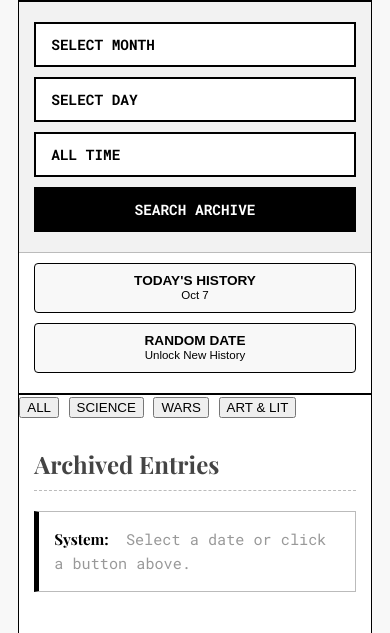
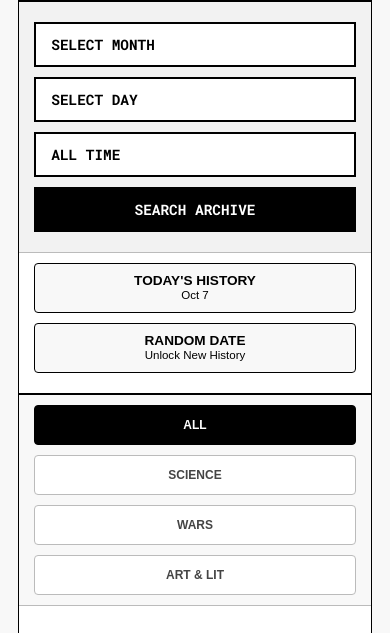
Before and after one commit to Abhisheksarda4888/Historical-Event-Lookup, a plain HTML site: page index.html in a window 390 px wide. Shown: the part 197-830 px from the top of the page. Drawn offline with nearby package versions, Linux system fonts and the light colour scheme.

Commit message:
Update style.css

```diff
--- a/style.css
+++ b/style.css
@@ -90,12 +90,11 @@ header h1 {
 
 .controls {
     display: flex;
-    flex-wrap: wrap; /* Allows controls to wrap gracefully if necessary */
+    flex-wrap: wrap;
     gap: 15px;
 }
 
 .control-input, .control-button {
-    /* Updated flex-grow values to ensure controls fit well on one line */
     flex-grow: 1;
     height: 45px;
     font-family: var(--font-body);
@@ -122,7 +121,7 @@ header h1 {
 }
 
 .control-button {
-    flex-grow: 0; /* Ensures the search button doesn't take up too much space */
+    flex-grow: 0;
     background-color: var(--color-primary);
     color: var(--color-secondary);
     border: none;
@@ -174,6 +173,43 @@ header h1 {
     font-size: 0.85em;
     font-weight: 400;
     text-transform: none;
+}
+
+
+/* --- CATEGORY BUTTON STYLES --- */
+.category-wrapper {
+    padding: 10px 30px;
+    background-color: var(--color-background);
+    display: flex;
+    justify-content: space-between;
+    gap: 8px;
+    border-bottom: 1px solid var(--color-border);
+}
+
+.category-button {
+    flex-grow: 1;
+    height: 40px;
+    background-color: var(--color-secondary);
+    color: #444;
+    border: 1px solid var(--color-border);
+    font-size: 0.75em;
+    font-weight: 700;
+    text-transform: uppercase;
+    border-radius: 4px;
+    transition: all 0.2s;
+    cursor: pointer;
+    padding: 0 5px;
+}
+
+.category-button:hover {
+    color: var(--color-primary);
+    border-color: var(--color-primary);
+}
+
+.active-category {
+    background-color: var(--color-primary);
+    color: var(--color-secondary) !important;
+    border-color: var(--color-primary) !important;
 }
 
 
@@ -271,25 +307,17 @@ header h1 {
         margin-left: 0;
     }
 
-    .controls {
+    .controls, .category-wrapper, .quick-searches-wrapper {
         flex-direction: column;
         gap: 10px;
     }
 
-    .quick-searches-wrapper {
-        flex-direction: column;
-    }
-
-    .control-input, .control-button, .quick-button {
+    .control-input, .control-button, .quick-button, .category-button {
         width: 100%;
         margin: 0;
     }
-    /* Ensure the new filter element is full-width on mobile */
-    #yearFilter {
-        width: 100%;
-    }
 
-    header, .controls-wrapper, .quick-searches-wrapper, .results-area {
+    header, .controls-wrapper, .quick-searches-wrapper, .results-area, .category-wrapper {
         padding-left: 15px;
         padding-right: 15px;
     }
```
